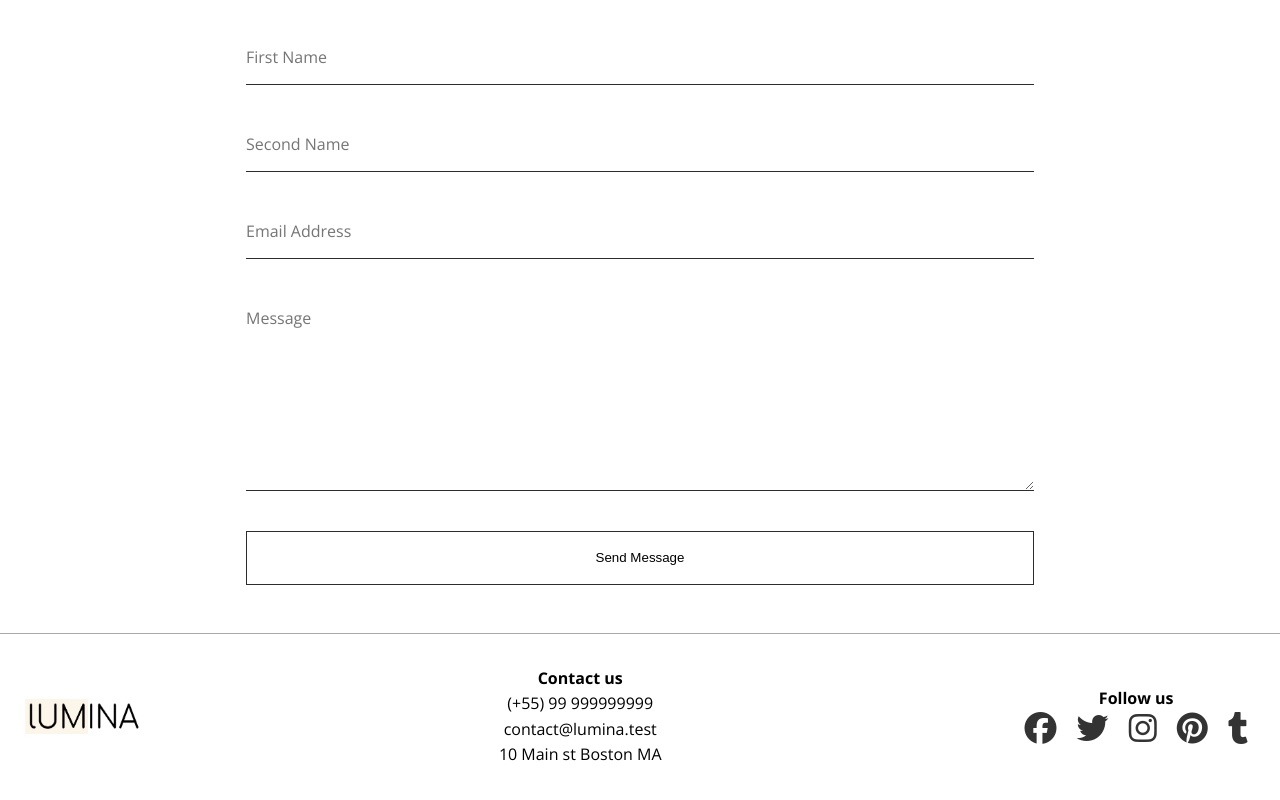
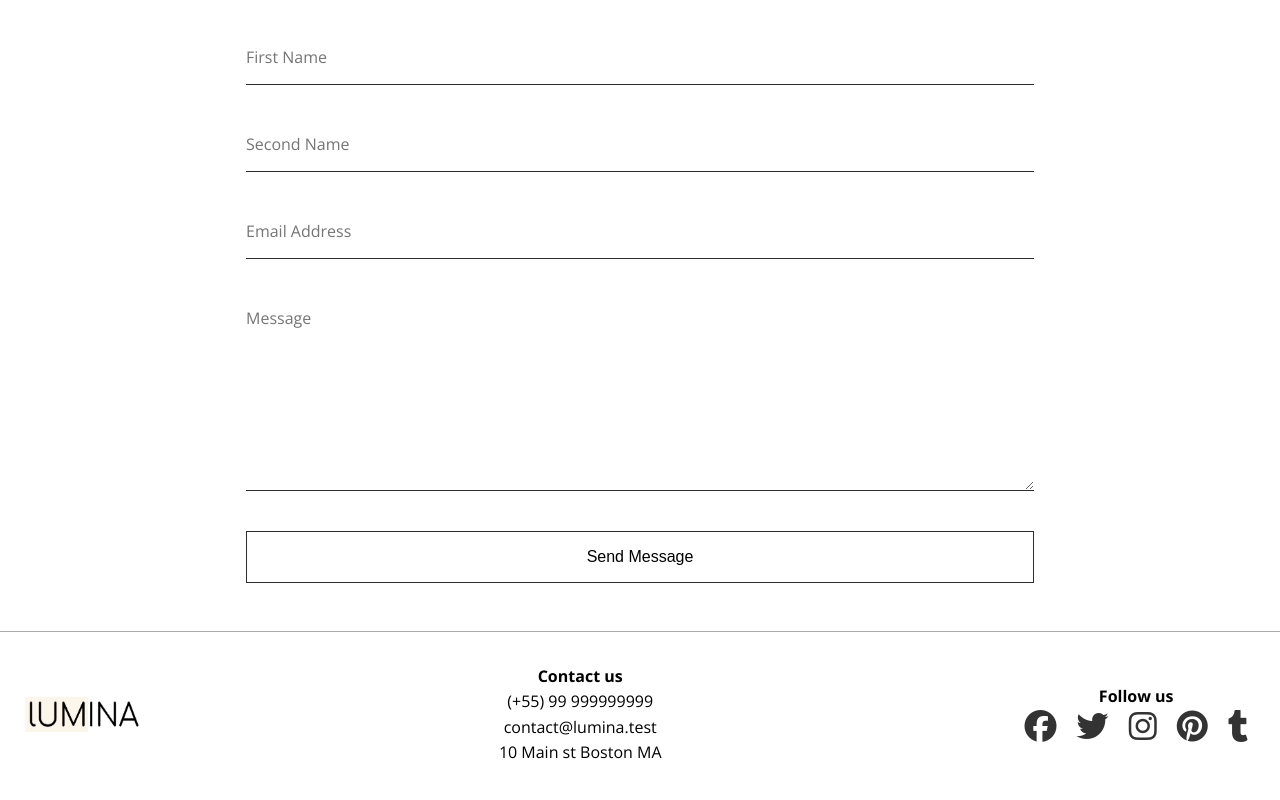
Before and after one commit to dereck-alex18/lumina-creative, a plain HTML site: page contact.html in a window 1280 px wide. Shown: the part 737-1537 px from the top of the page. Drawn offline with nearby package versions, Linux system fonts and the light colour scheme.

Commit message:
change send message button styles

```diff
--- a/css/style.css
+++ b/css/style.css
@@ -84,8 +84,9 @@ img{
     padding: 1rem 2rem;
     background: transparent;
     border: 1px solid var(--secondary-color);
+    font-family: Arial, sans-serif;
+    font-size: 1rem;
     cursor: pointer;
-    line-height: 1.5;
     transition: background 0.4s ease;
 }
 
```
